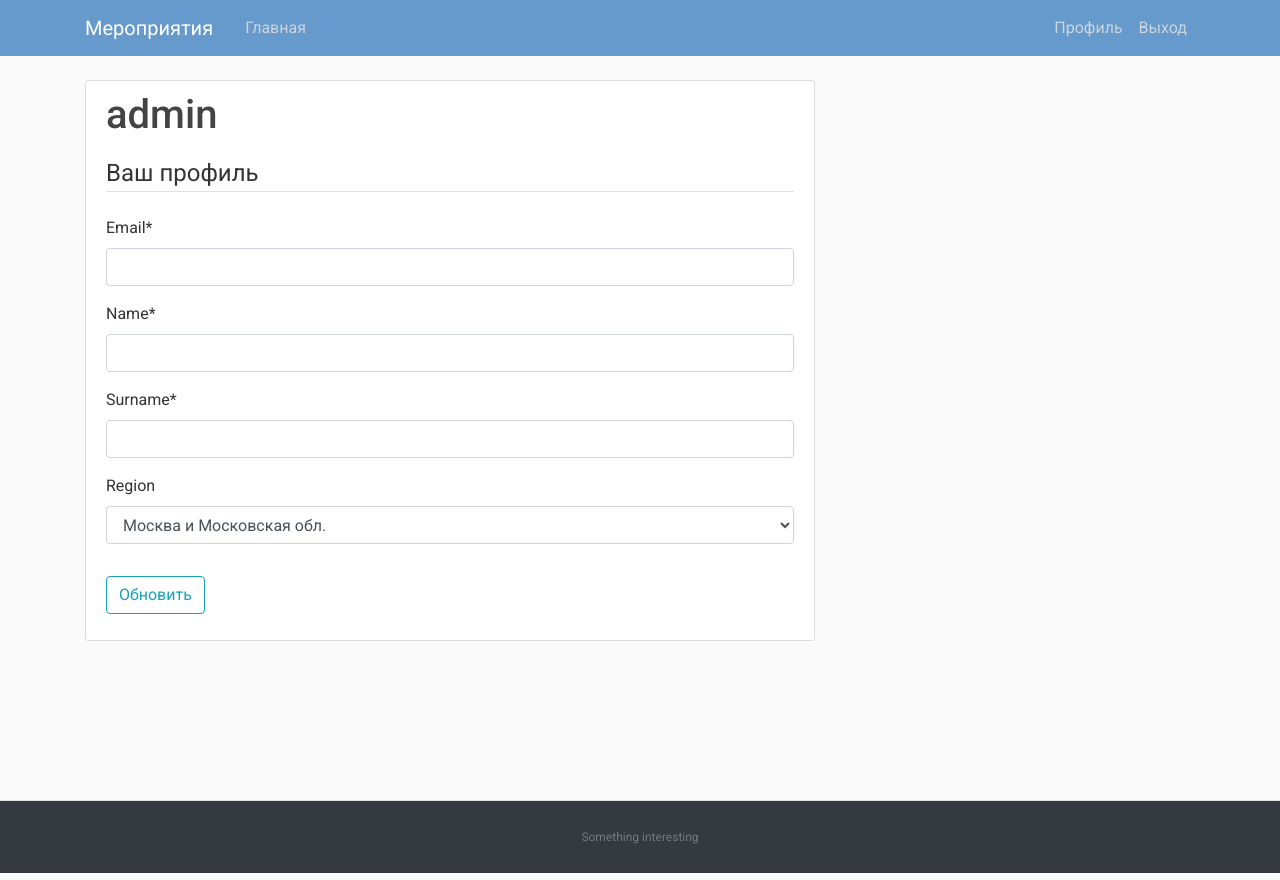
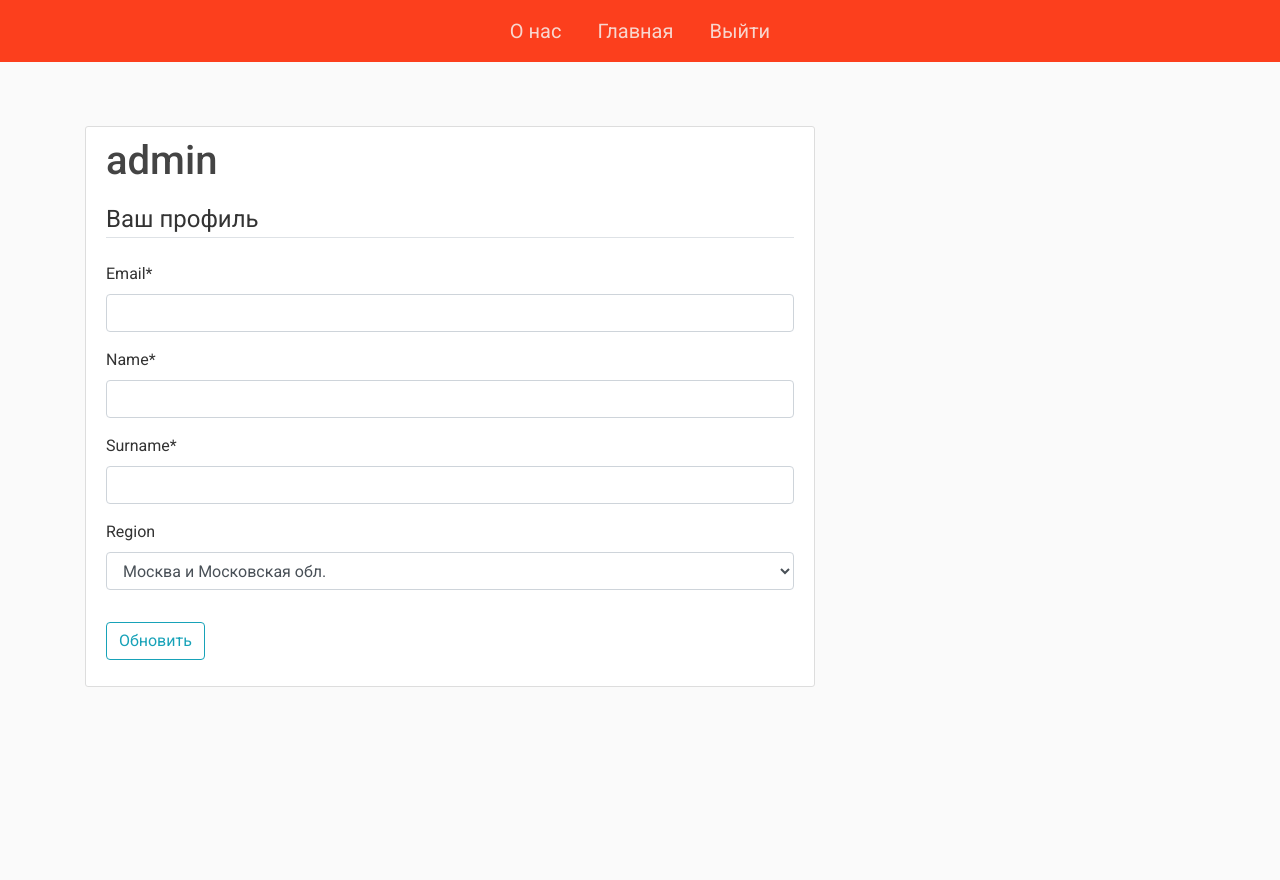
Before and after one commit to hsse-distributed-events-team/distributed-events, a Django app: page /user_profile/ in a window 1280 px wide. After the commit the page ends 687 px from the top, so only its background shows below. Run offline with Django 4.2, Linux system fonts and the light colour scheme; a user stored in the database is signed in; some libraries are stand-ins or nearby versions.

Commit message:
fix frontend for user profile

```diff
--- a/distributedEvents/templates/user_handler/base.html
+++ b/distributedEvents/templates/user_handler/base.html
@@ -11,12 +11,13 @@
      <link href='http://fonts.googleapis.com/css?family=Roboto:400,100,100italic,300,300italic,400italic,500,500italic,700,700italic,900italic,900' rel='stylesheet' type='text/css'>
      <link rel="stylesheet" type="text/css" href="{% static 'user_handler/main.css' %}">
      <link href='https://unpkg.com/boxicons@2.1.2/css/boxicons.min.css' rel='stylesheet'>
-     <title>Мероприятия</title>
+     <title>ЗАГЛУШКА</title>
 </head>
 <body>
-    <header class="site-header">
-      <nav class="navbar navbar-expand-md navbar-dark bg-blue fixed-top">
-        <div class="container">
+    {% include "layouts/navigation_bar.html" %}
+    <!-- <header class="site-header">
+        <nav class="navbar navbar-expand-md navbar-dark bg-blue fixed-top">
+          <div class="container">
           <a class="navbar-brand mr-4" href="{% url 'user_profile' %}"> Мероприятия</a>
           <button class="navbar-toggler" type="button" data-toggle="collapse" data-target="#navbarToggle" aria-controls="navbarToggle" aria-expanded="false" aria-label="Toggle navigation">
           <span class="navbar-toggler-icon"></span>
@@ -25,7 +26,7 @@
             <div class="navbar-nav mr-auto">
               <a class="nav-item nav-link " href="{% url 'all_events' %}">Главная</a>
             </div>
-            <!-- Правая часть навигационной панели -->
+
             <div class="navbar-nav">
               {% if user.is_authenticated %}
                 <a class="nav-item nav-link" href="{% url 'user_profile' %}">Профиль</a>
@@ -38,7 +39,7 @@
           </div>
         </div>
       </nav>
-    </header>
+    </header> -->
     <main role="main" class="container">
       <div class="row">
         <div class="col-md-8">
@@ -54,10 +55,6 @@
       </div>
 
     </main>
-    <!-- Футер закреплен внизу, независимо от количества постов на странице -->
-    <footer class="text-center bg-dark">
-      <p><a href="{% url 'user_profile' %}"> Something interesting</a></p>
-    </footer>
 
     <!-- Дополнительные скрипты JavaScript -->
     <!-- Сначала jQuery, затем Popper.js, последним Bootstrap JS -->
--- a/user_handler/static/user_handler/main.css
+++ b/user_handler/static/user_handler/main.css
@@ -9,7 +9,6 @@ body {
   padding:0;
   background: #fafafa;
   color: #333333;
-  margin-top: 5rem;
   font-family:Roboto;
 }
 
@@ -43,6 +42,7 @@ ul {
   border: 1px solid #dddddd;
   border-radius: 3px;
   margin-bottom: 20px;
+  margin-top: 4rem;
 }
 
 .article-title {
@@ -92,27 +92,21 @@ a.article-title:hover {
   font-size: 2.5rem;
 }
 
-footer {
- position: sticky!important;
- top: 100%;
- padding-top:25px;
- padding-bottom:25px;
- border-top:1px solid #ddd;
+/*navigation bar*/
+.navbar-nav {
+    margin-left: auto!important;
+    margin-right: auto!important;
 }
-
-footer p {
- margin:2px;
- text-align:center;
- padding:0 40px;
- color:#fff;
- font-size:12px;
+.my-navbar {
+    background-color: #fc3f1d;
+    margin-top: 0px;
 }
-
-footer a{
-  color:#777
+.nav-link {
+    margin-left: 10px!important;
+    margin-right: 10px!important;
+    color: #f6f5f3d4!important;
+    font-size: 20px!important;
 }
-
-footer a:hover {
-  color:#777;
-  text-decoration: none;
+.nav-link:hover {
+    color: #ffffff!important;
 }
--- a/user_handler/views.py
+++ b/user_handler/views.py
@@ -1,6 +1,7 @@
 from django.http import HttpResponse
 from django.shortcuts import render, redirect
 from django.contrib import messages
+from django.contrib.auth import authenticate, login
 from django.contrib.auth.decorators import login_required
 from .forms import UserRegisterForm, UserUpdateForm
 from .db_controller import *
@@ -23,11 +24,25 @@ def register(request):  # place where the user can register
     else:
         form = UserRegisterForm()
 
-    return render(request, 'user_handler/register.html', {'form': form})
+    context = {'page-name': 'Мои мероприятия(участник)',
+               'form': form,
+               'navigation_buttons': [
+                   {
+                       'name': "Главная",
+                       'href': ".."
+                   },
+                   {
+                       'name': "Войти",
+                       'href': "../login/"
+                   }
+               ]
+               }
+
+    return render(request, 'user_handler/register.html', context)
 
 
 @login_required
-def profile(request):   # go to profile page
+def profile(request):  # go to profile page
     if request.method == 'POST':
         u_form = UserUpdateForm(request.POST, instance=request.user)
         if u_form.is_valid():
@@ -49,11 +64,26 @@ def profile(request):   # go to profile page
 
     else:
         u_form = UserUpdateForm(instance=request.user)
-    name = {
-        'u_form': u_form
-    }
 
-    return render(request, 'user_handler/user_profile.html', name)
+    context = {'page-name': 'хз',
+               'u_form': u_form,
+               'navigation_buttons': [
+                   {
+                       'name': 'О нас',
+                       'href': 'https://hsse.mipt.ru/'
+                   },
+                   {
+                       'name': "Главная",
+                       'href': ".."
+                   },
+                   {
+                       'name': 'Выйти',
+                       'href': '/logout'
+                   },
+               ]
+               }
+
+    return render(request, 'user_handler/user_profile.html', context)
 
 
 def test(request):  # тест-функция. адрес: /test
```
